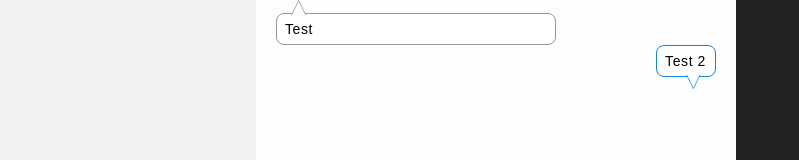
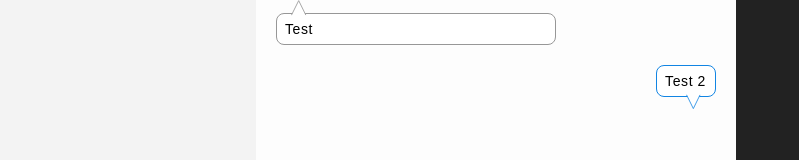
Before and after one commit to jpt/ricochet-ui, a plain HTML site: page ricochet.html in a window 1280 px wide. Shown: the top 160 px of the page, without its empty margins (0-799 px from the left). Drawn offline with Linux system fonts and the light colour scheme.

Commit message:
bubble spacing

```diff
--- a/ricochet.html
+++ b/ricochet.html
@@ -52,10 +52,16 @@
       background-color: #fff;
     }
 
+
     .text-bubble.right {
       float: right;
       border: 1px solid #1285E3;
     }
+
+    .text-bubble:nth-of-type(even) {
+      margin-top: 20px;
+    }
+
     .arrow {
       clear: both;
     }
```
